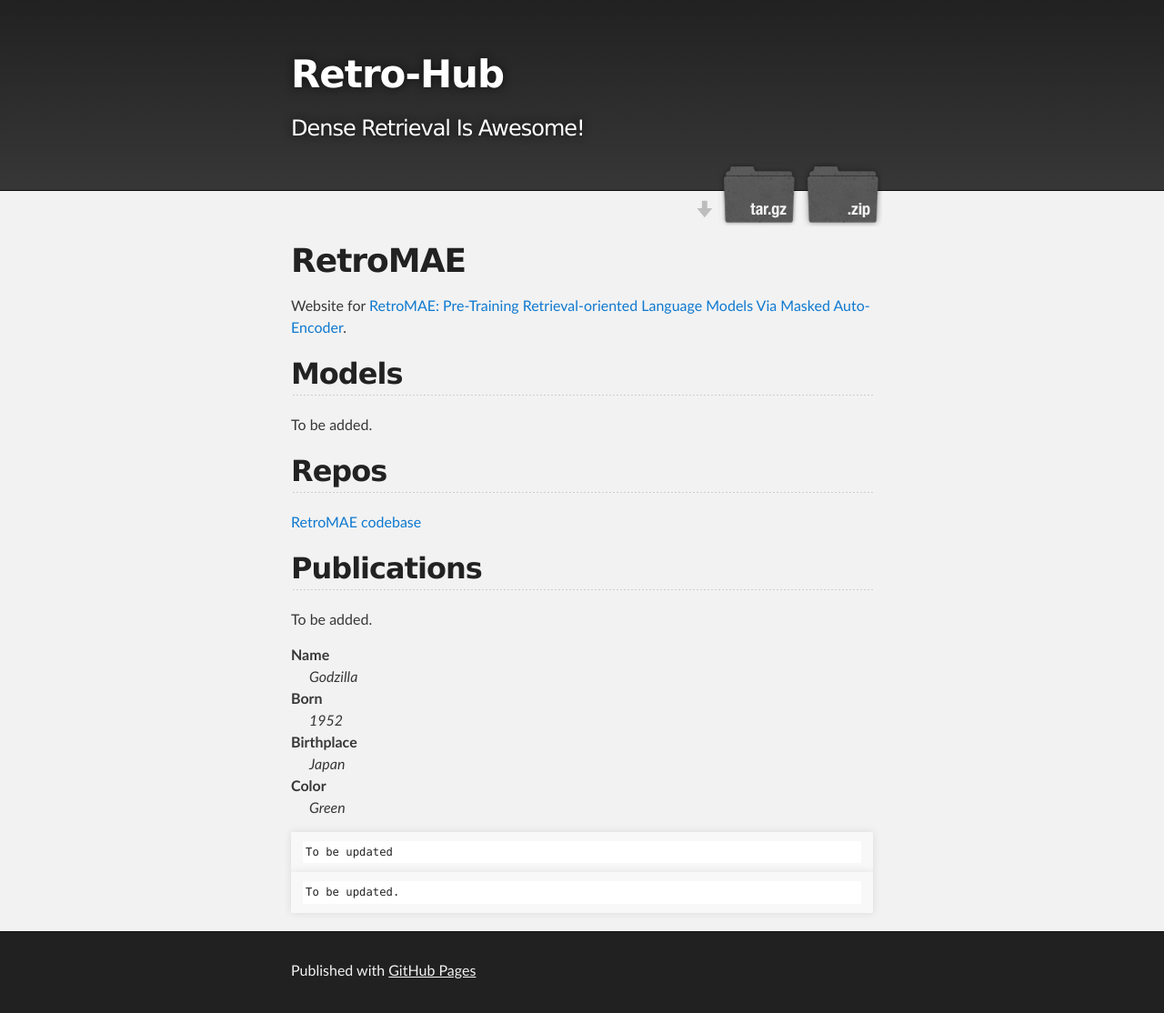
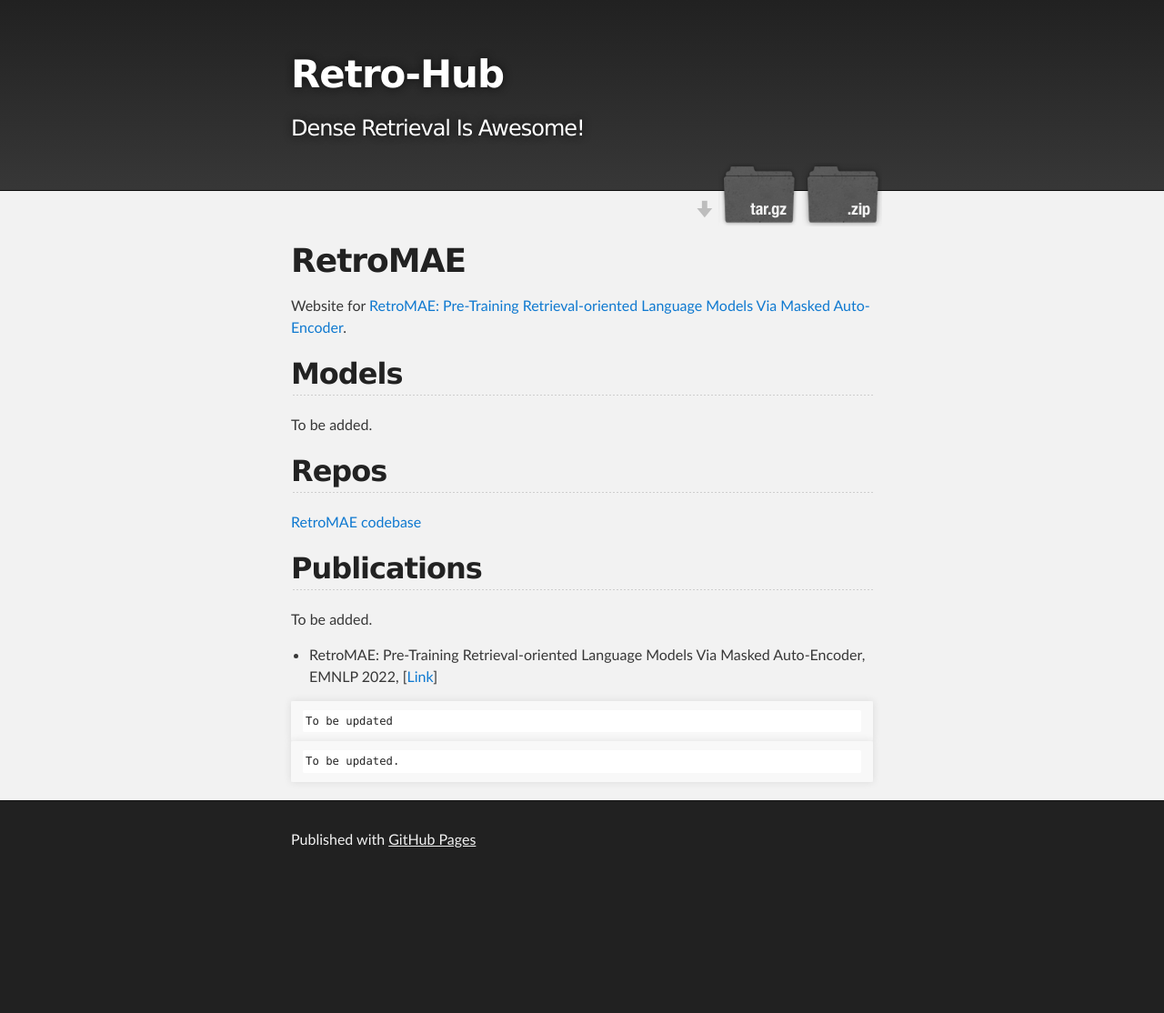
Before and after one commit to RetroMAE/RetroMAE.github.io, a Jekyll site: the page built from index.md, in a window 1280 px wide. Shown: the whole page at 91% size. Built offline with Jekyll 4.4.1, drawn with Linux system fonts in a browser that asks for light colours; our own code applies the rules of GitHub Pages for plain Markdown files; after the commit the page ends 970 px from its top, so only the background shows below that.

Commit message:
updating

````diff
--- a/index.md
+++ b/index.md
@@ -13,18 +13,8 @@
 
 ## Publications
 To be added.
+- RetroMAE: Pre-Training Retrieval-oriented Language Models Via Masked Auto-Encoder, EMNLP 2022, [[Link](https://arxiv.org/abs/2205.12035)]
 
-
-<dl>
-<dt>Name</dt>
-<dd>Godzilla</dd>
-<dt>Born</dt>
-<dd>1952</dd>
-<dt>Birthplace</dt>
-<dd>Japan</dd>
-<dt>Color</dt>
-<dd>Green</dd>
-</dl>
 
 ```
 To be updated
````
